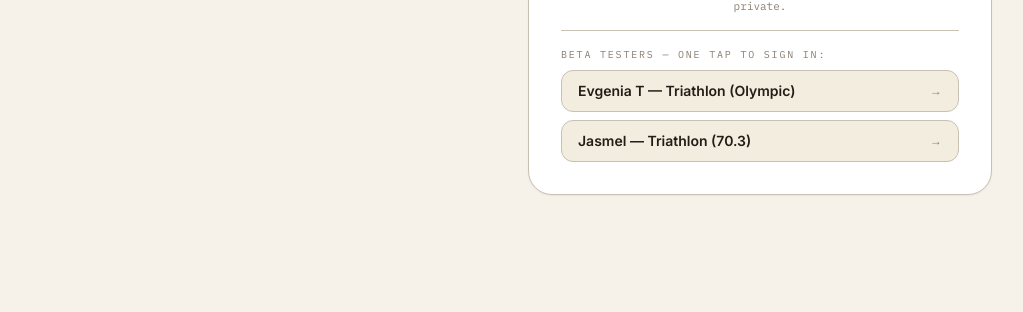
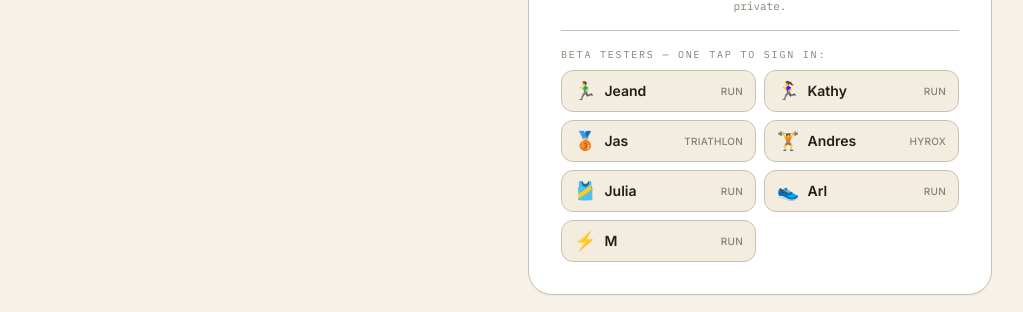
Before and after one commit to Pablodd1/Jasmethod, a Next.js app: page / in a window 1280 px wide. Shown: the part 3725-4037 px from the top of the page, without its empty margins (128-1151 px from the left). Built offline with nearby package versions, Linux system fonts and the light colour scheme; no server answers.

Commit message:
Beta testers: 7 one-tap avatar logins + provisioning script + plan generator

```diff
--- a/src/components/auth-card.tsx
+++ b/src/components/auth-card.tsx
@@ -157,10 +157,15 @@ export function AuthCard({
       {mode === "login" && (
         <div className="mt-4 pt-4 border-t border-ink-200">
           <div className="micro text-[10px] text-ink-400 mb-2">Beta testers — one tap to sign in:</div>
-          <div className="flex flex-col gap-2">
+          <div className="grid grid-cols-2 gap-2">
             {[
-              { label: "Evgenia T — Triathlon (Olympic)", email: "evgenia@jasmiamimethod.com" },
-              { label: "Jasmel — Triathlon (70.3)", email: "jasmel@jasmiamimethod.com" },
+              { icon: "🏃‍♂️", label: "Jeand", sport: "Run", email: "jeand.duno@gmail.com" },
+              { icon: "🏃‍♀️", label: "Kathy", sport: "Run", email: "kathy@jasmiamimethod.com" },
+              { icon: "🥉", label: "Jas", sport: "Triathlon", email: "jas@jasmiamimethod.com" },
+              { icon: "🏋️", label: "Andres", sport: "Hyrox", email: "andres@jasmiamimethod.com" },
+              { icon: "🎽", label: "Julia", sport: "Run", email: "juliaburtseva@gmail.com" },
+              { icon: "👟", label: "Arl", sport: "Run", email: "arlenramirez0425@gmail.com" },
+              { icon: "⚡", label: "M", sport: "Run", email: "m@jasmiamimethod.com" },
             ].map((acct) => (
               <button
                 key={acct.email}
@@ -186,10 +191,11 @@ export function AuthCard({
                     setBusy(false);
                   }
                 }}
-                className="w-full flex items-center justify-between rounded-xl border border-ink-200 bg-paper-100 hover:bg-paper-200 px-4 py-2.5 text-sm font-semibold text-ink-800 transition-colors"
+                className="w-full flex items-center gap-2 rounded-xl border border-ink-200 bg-paper-100 hover:bg-paper-200 px-3 py-2.5 text-sm font-semibold text-ink-800 transition-colors"
               >
-                <span>{acct.label}</span>
-                <span className="text-ink-400 text-xs">→</span>
+                <span className="text-lg leading-none">{acct.icon}</span>
+                <span className="flex-1 text-left truncate">{acct.label}</span>
+                <span className="text-ink-400 text-[10px] font-medium uppercase tracking-wide">{acct.sport}</span>
               </button>
             ))}
           </div>
```
Also changed, not shown: scripts/create-beta-testers.cjs (added, +57 -0 lines), 1 other file (tests, documents, lock files or other folders).
